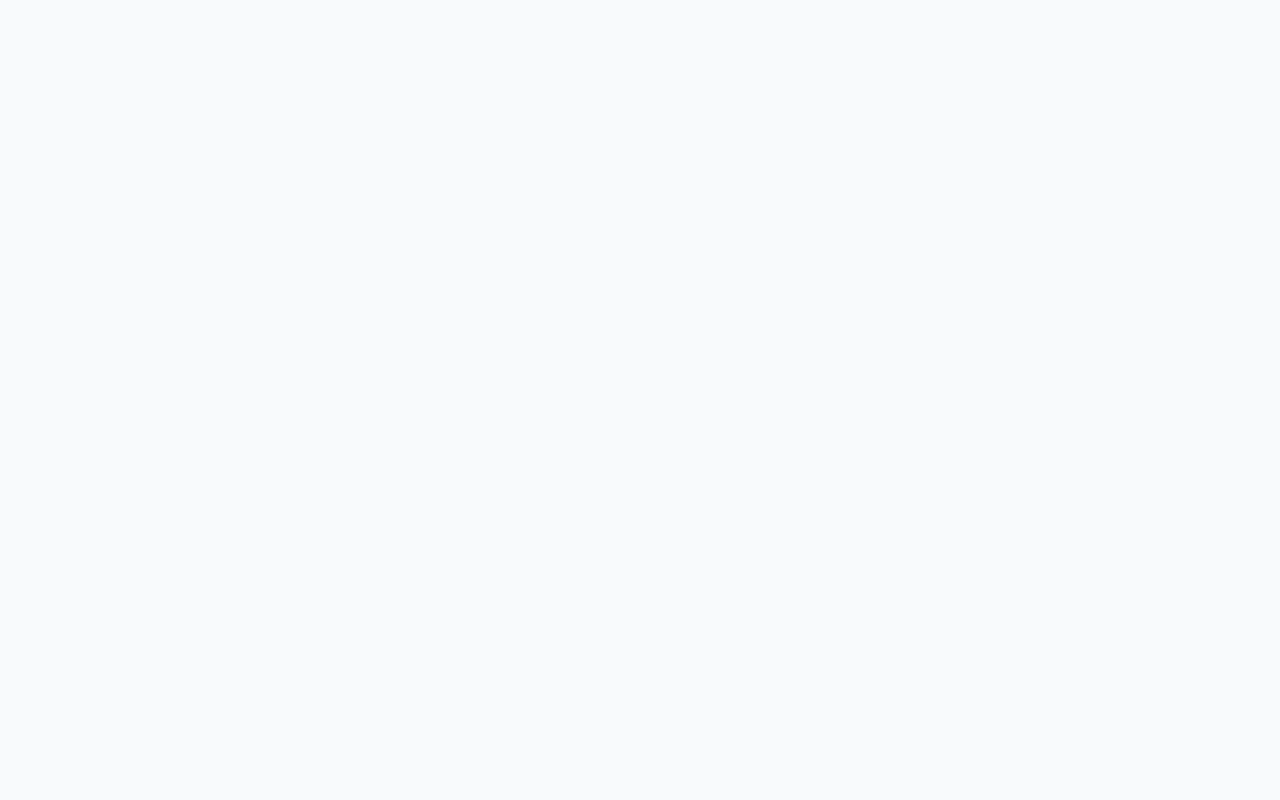
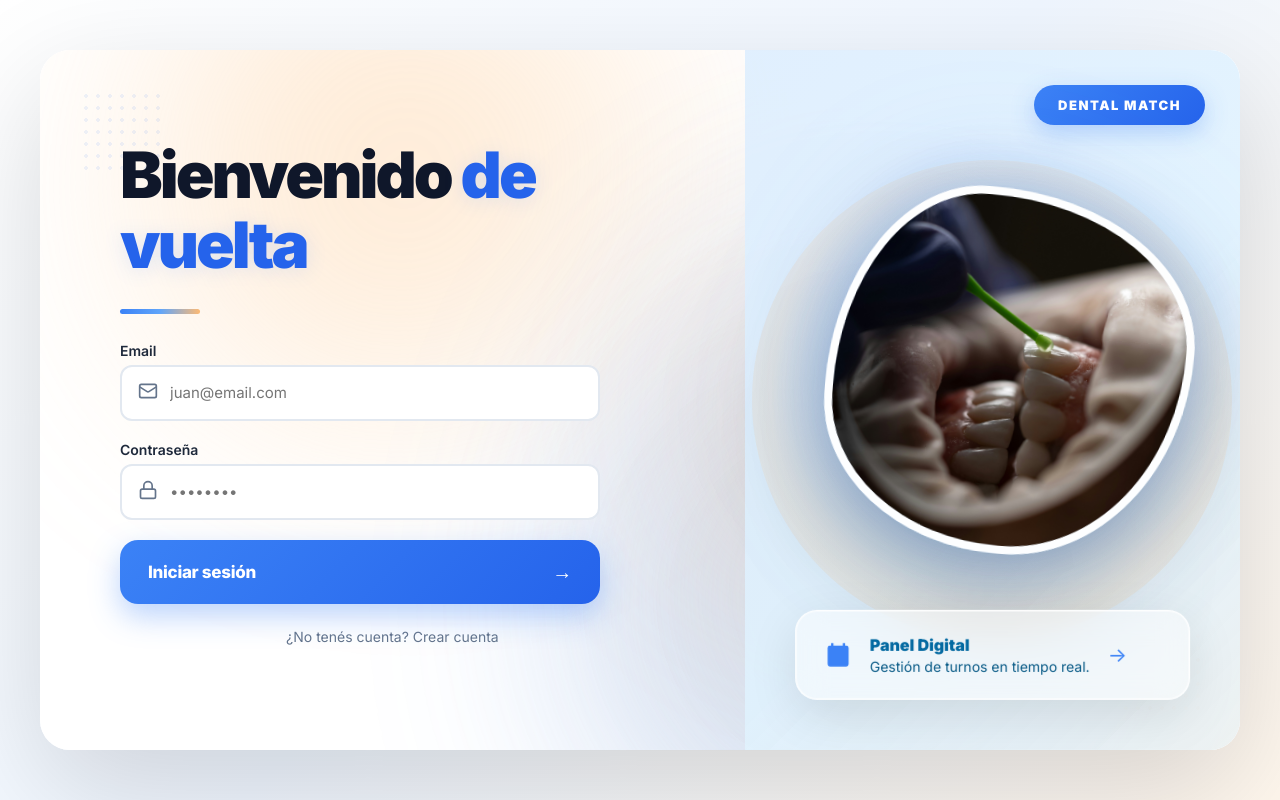
Before and after one commit to NazarenoCruzMoreno/Dental-Match, a React (Vite) app in the folder frontend/: page /login in a window 1280 px wide. Before the commit this address had no page. Built offline with nearby package versions, Linux system fonts and the light colour scheme.

Commit message:
FE-4: Pantalla de loogin

```diff
--- a/frontend/src/App.jsx
+++ b/frontend/src/App.jsx
@@ -1,6 +1,7 @@
-import { BrowserRouter, Routes, Route } from "react-router-dom";
+import { BrowserRouter, Routes, Route, Navigate } from "react-router-dom";
 import SelectionPage from "./pages/SelectionPage/SelectionPage";
 import RegisterPage from "./pages/RegisterPage/RegisterPage";
+import LoginPage from "./pages/LoginPage/LoginPage";
 
 export default function App() {
   return (
@@ -8,6 +9,7 @@ export default function App() {
       <Routes>
         <Route path="/" element={<SelectionPage />} />
         <Route path="/register" element={<RegisterPage />} />
+        <Route path="/login" element={<LoginPage />} />
       </Routes>
     </BrowserRouter>
   );
--- /dev/null
+++ b/frontend/src/pages/LoginPage/LoginPage.jsx
@@ -0,0 +1,65 @@
+import { useState } from "react";
+import { useNavigate } from "react-router-dom";
+import Layout from "../../components/Layout/Layout";
+import Card from "../../components/Card/Card";
+import Input from "../../components/Input/Input";
+import Button from "../../components/Button/Button";
+import { validateEmail, validatePassword } from "../../utils/validation";
+
+const IconCalendar = () => (<svg width="28" height="28" viewBox="0 0 24 24"><path fill="#3B82F6" d="M19 4h-1V2h-2v2H8V2H6v2H5a2 2 0 0 0-2 2v14a2 2 0 0 0 2 2h14a2 2 0 0 0 2-2V6a2 2 0 0 0-2-2Z"/></svg>);
+const IconMail = () => (<svg width="20" height="20" viewBox="0 0 24 24" fill="none" stroke="currentColor" strokeWidth="2"><rect x="2" y="4" width="20" height="16" rx="2"/><path d="m22 7-8.97 5.7a1.94 1.94 0 0 1-2.06 0L2 7"/></svg>);
+const IconLock = () => (<svg width="20" height="20" viewBox="0 0 24 24" fill="none" stroke="currentColor" strokeWidth="2"><rect x="3" y="11" width="18" height="11" rx="2" ry="2"/><path d="M7 11V7a5 5 0 0 1 10 0v4"/></svg>);
+import imagenInicio from "../../assets/Foto-Pagina-Inicio-DentalMatch.jpg";
+
+export default function LoginPage() {
+  const navigate = useNavigate();
+  const [email, setEmail] = useState("");
+  const [password, setPassword] = useState("");
+  const [errors, setErrors] = useState({});
+  const [touched, setTouched] = useState({});
+  const [submitting, setSubmitting] = useState(false);
+  const [loginError, setLoginError] = useState("");
+
+  const handleBlur = (field) => { setTouched((prev) => ({ ...prev, [field]: true })); };
+
+  const handleSubmit = (e) => {
+    e.preventDefault();
+    setLoginError("");
+
+    const emailResult = validateEmail(email);
+    const passwordResult = validatePassword(password);
+
+    const newErrors = {};
+    if (!emailResult.valid) newErrors.email = emailResult.error;
+    if (!passwordResult.valid) newErrors.password = passwordResult.error;
+
+    setErrors(newErrors);
+    setTouched({ email: true, password: true });
+
+    if (emailResult.valid && passwordResult.valid) {
+      setSubmitting(true);
+      setTimeout(() => {
+        setSubmitting(false);
+        setLoginError("Credenciales incorrectas. Intentá de nuevo.");
+      }, 1000);
+    }
+  };
+
+  const glassContent = (<><IconCalendar /><div><div style={styles.glassTitle}>Panel Digital</div><div style={styles.glassSub}>Gestión de turnos en tiempo real.</div></div><span style={{ color: "#3B82F6", fontSize: "20px" }}>→</span></>);
+
+  return (
+    <Layout>
+      <Card title="Bienvenido" highlight="de vuelta" badge={true} badgeText="DENTAL MATCH" imageSrc={imagenInicio} imageAlt="hero" glassContent={glassContent}>
+        <form onSubmit={handleSubmit} style={styles.form}>
+          {loginError && <div style={styles.loginError}>{loginError}</div>}
+          <Input label="Email" type="email" value={email} onChange={(e) => setEmail(e.target.value)} onBlur={() => handleBlur("email")} error={touched.email ? errors.email : ""} placeholder="juan@email.com" icon={<IconMail />} />
+          <Input label="Contraseña" type="password" value={password} onChange={(e) => setPassword(e.target.value)} onBlur={() => handleBlur("password")} error={touched.password ? errors.password : ""} placeholder="••••••••" icon={<IconLock />} />
+          <Button variant="primary" fullWidth disabled={submitting} arrow={!submitting}>{submitting ? "Ingresando..." : "Iniciar sesión"}</Button>
+        </form>
+        <p style={styles.registerLink}>¿No tenés cuenta? <span onClick={() => navigate("/")}>Crear cuenta</span></p>
+      </Card>
+    </Layout>
+  );
+}
+
+const styles = { form: { display: "flex", flexDirection: "column", gap: "20px", maxWidth: "480px" }, loginError: { padding: "12px 16px", background: "#fef2f2", border: "1px solid #fecaca", borderRadius: "12px", color: "#dc2626", fontSize: "14px", fontWeight: 500, fontFamily: "'Inter', sans-serif", textAlign: "center" }, registerLink: { marginTop: "24px", fontSize: "14px", color: "#64748b", textAlign: "center", fontFamily: "'Inter', sans-serif" }, glassTitle: { fontWeight: 900, color: "#0369A1", fontSize: "16px", fontFamily: "'Inter', sans-serif" }, glassSub: { fontSize: "14px", color: "#075985", marginTop: "3px", fontFamily: "'Inter', sans-serif" } };
```
